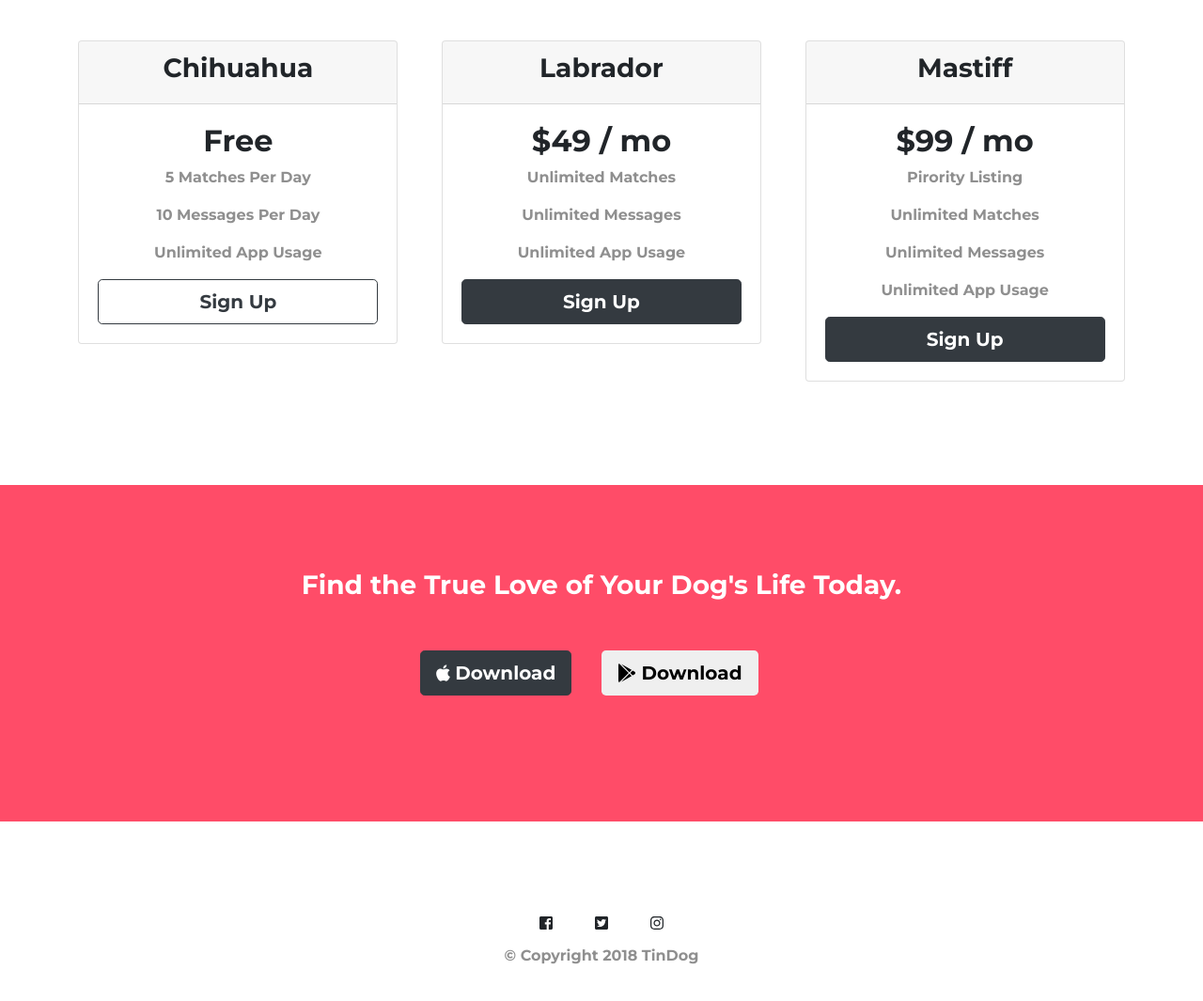
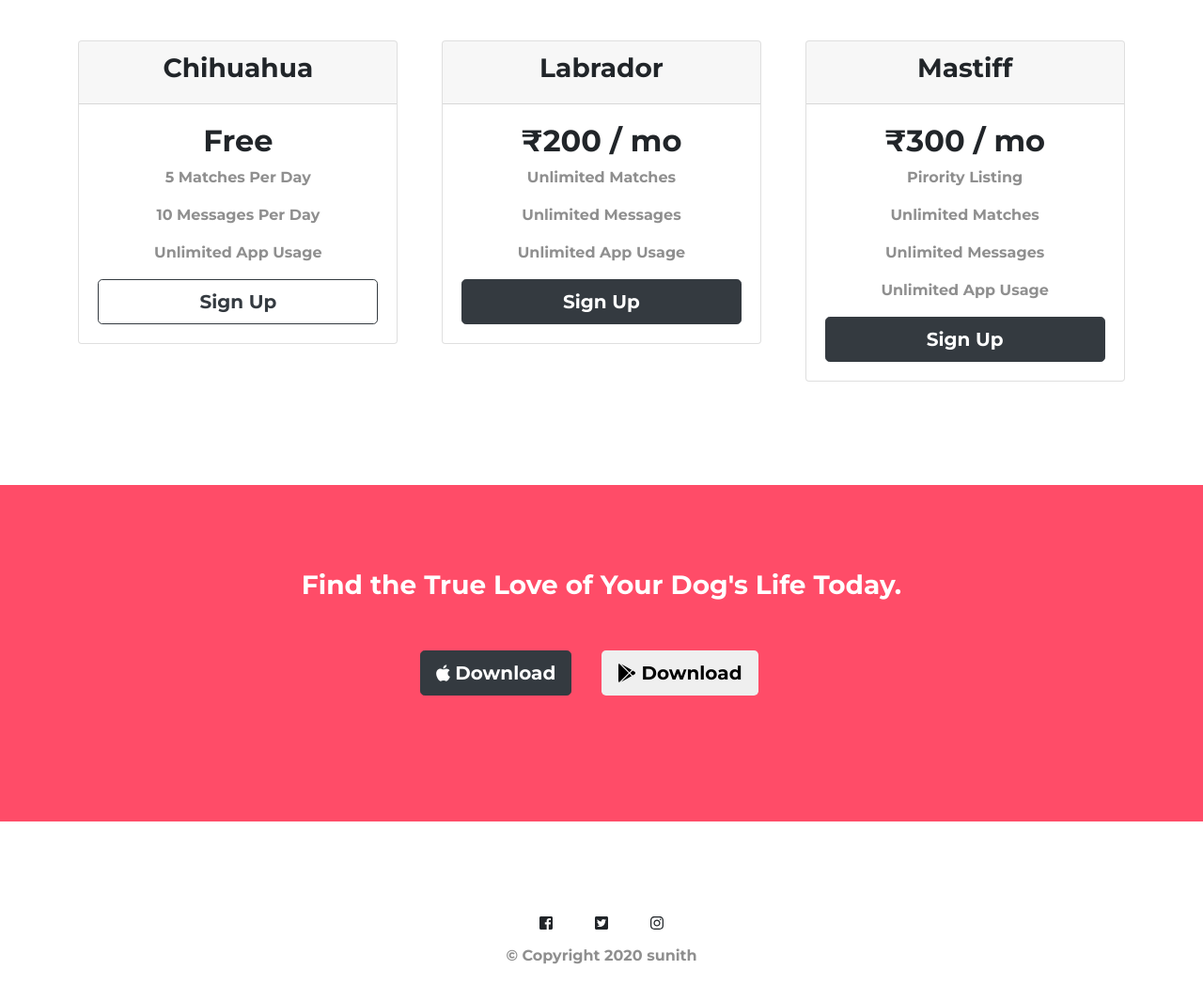
Before and after one commit to SunithM/WebapageBootstrap, a plain HTML site: page index.html in a window 1280 px wide. Shown: the part 2020-3085 px from the top of the page at 94% size. Drawn offline with nearby package versions, Linux system fonts and the light colour scheme.

Commit message:
Update index.html
Formatted code and changed symbol.

```diff
--- a/index.html
+++ b/index.html
@@ -14,12 +14,9 @@
 </head>
 <link rel="stylesheet" href="css/styles.css">
 
-
 <body>
-
   <section id="title">
     <div class="container-fluid">
-
 
       <!-- Nav Bar -->
       <nav class="navbar  navbar-expand-lg navbar-dark">
@@ -42,10 +39,7 @@
         </div>
       </nav>
 
-
-
       <!-- Title -->
-
       <div class="row">
         <div class="col-lg-6">
           <h1>Meet new and interesting dogs nearby.</h1>
@@ -60,9 +54,7 @@
     </div>
   </section>
 
-
   <!-- Features -->
-
   <section id="features">
     <div class="row">
       <div class="feature-box col-lg-4">
@@ -90,11 +82,7 @@
 
 
   <!-- Testimonials -->
-
-
-
   <section id="testimonials">
-
     <div id="testimoninal-carousel" class="carousel slide">
       <div class="carousel-inner">
         <div class="carousel-item active">
@@ -107,7 +95,6 @@
           <img class="testimonial-img" src="images/lady-img.jpg" alt="lady-profile">
           <em>Beverly, Illinois</em>
         </div>
-
         <a class="carousel-control-prev" href="#testimoninal-carousel" role="button" data-slide="prev">
           <span class="carousel-control-prev-icon" aria-hidden="true"></span>
           <span class="sr-only">Previous</span>
@@ -116,14 +103,10 @@
           <span class="carousel-control-next-icon" aria-hidden="true"></span>
           <span class="sr-only">Next</span>
         </a>
-
       </div>
-
   </section>
 
-
   <!-- Press -->
-
   <section id="press">
     <img class="press-log" src="images/tnw.png" alt="tnw-logo">
     <img class="press-log" src="images/bizinsider.png" alt="biz-insider-logo">
@@ -132,14 +115,10 @@
 
   </section>
 
-
   <!-- Pricing -->
-
   <section id="pricing">
-
     <h2>A Plan for Every Dog's Needs</h2>
     <p>Simple and affordable price plans for your and your dog.</p>
-
     <div class="row">
       <div class="pricing-column col-lg-4 col-md-6">
         <div class="card">
@@ -155,66 +134,51 @@
           </div>
         </div>
       </div>
-
       <div class="pricing-column col-lg-4 col-md-6">
         <div class="card">
           <div class="card-header">
             <h3>Labrador</h3>
           </div>
           <div class="card-body">
-            <h2>$49 / mo</h2>
+            <h2>₹200 / mo</h2>
             <p>Unlimited Matches</p>
             <p>Unlimited Messages</p>
             <p>Unlimited App Usage</p>
             <button type="button" class="btn btn-dark btn-block btn-lg">Sign Up</button>
           </div>
         </div>
-
       </div>
-
       <div class="pricing-column col-lg-4">
         <div class="card">
           <div class="card-header">
             <h3>Mastiff</h3>
           </div>
           <div class="card-body">
-            <h2>$99 / mo</h2>
+            <h2> ₹300 / mo</h2>
             <p>Pirority Listing</p>
             <p>Unlimited Matches</p>
             <p>Unlimited Messages</p>
             <p>Unlimited App Usage</p>
             <button type="button" class="btn btn-lg btn-dark btn-block">Sign Up</button>
           </div>
-
         </div>
-
       </div>
     </div>
   </section>
 
-
   <!-- Call to Action -->
-
   <section id="cta">
-
     <h3 class="cta-heading">Find the True Love of Your Dog's Life Today.</h3>
     <button class="download-btn btn btn-outlined btn-lg btn-dark" type="button"> <i class="fab fa-apple"></i> Download</button>
     <button class="download-btn btn btn-outlined btn-lg" type="button"> <i class="fab fa-google-play"> </i> Download</button>
-
   </section>
 
-
   <!-- Footer -->
-
   <footer id="footer">
     <i class="social-icon fab fa-facebook-square"></i>
     <i class="social-icon fab fa-twitter-square"></i>
     <i class="social-icon fab fa-instagram"></i>
-    <p>© Copyright 2018 TinDog</p>
-
+    <p>© Copyright 2020 sunith</p>
   </footer>
-
-
 </body>
-
 </html>
```
